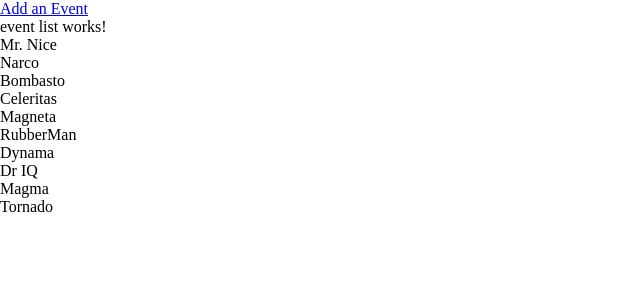
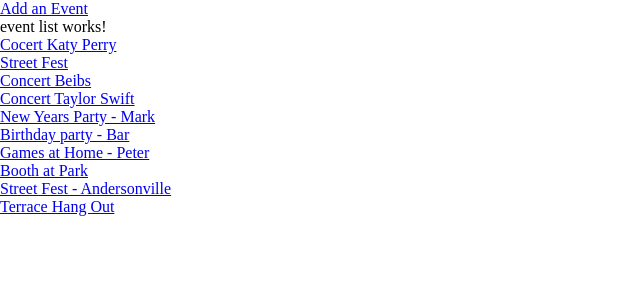
Before and after one commit to dhindurthy/event-scheduler-ng, an Angular app: page /event in a window 1280 px wide. Shown: the top 300 px of the page, without its empty margins (0-640 px from the left). Built offline with nearby package versions, Linux system fonts and the light colour scheme.

Commit message:
Completed adding route with routeParams

```diff
--- a/src/app/app-routing.module.ts
+++ b/src/app/app-routing.module.ts
@@ -3,6 +3,7 @@
 
 import { EventComponent } from './event/event.component';
 import { EventAddComponent } from './event-add/event-add.component';
+import { EventEditComponent } from './event-edit/event-edit.component';
 
 /**
  * [myRoutes Place where the routes to
@@ -14,6 +15,7 @@
   { path: '', redirectTo: '/event', pathMatch: 'full' },
   { path: 'event',  component: EventComponent },
   { path: 'event-add',  component: EventAddComponent },
+  { path: 'event-edit/:id',  component: EventEditComponent },
 ];
 
 /**
--- a/src/app/app.module.ts
+++ b/src/app/app.module.ts
@@ -4,12 +4,13 @@
 import { HttpModule } from '@angular/http';
 
 import { AppComponent } from './app.component';
-import {enableProdMode} from '@angular/core';
+import { enableProdMode } from '@angular/core';
 import { EventComponent } from './event/event.component';
 import { EventAddComponent } from './event-add/event-add.component';
 import { EventService } from './event.service';
 
 import { AppRoutingModule } from './app-routing.module';
+import { EventEditComponent } from './event-edit/event-edit.component';
 
 /**
  * [enableProdMode To enable the production mode]
@@ -27,7 +28,8 @@
   declarations: [ /** All the components need to be declared here**/
     AppComponent,
     EventComponent,
-    EventAddComponent
+    EventAddComponent,
+    EventEditComponent
   ],
   imports: [ /** All the angular modules need to be imported here**/
     BrowserModule,
--- a/src/app/event-add/event-add.component.ts
+++ b/src/app/event-add/event-add.component.ts
@@ -1,4 +1,5 @@
 import { Component, OnInit } from '@angular/core';
+import { Event } from '../event';
 
 @Component({
   selector: 'app-event-add',
--- a/src/app/event.service.ts
+++ b/src/app/event.service.ts
@@ -18,4 +18,9 @@
     return Promise.resolve(EVENTSDATA);
   }
 
+  getEvent(id: number): Promise<Event> {
+    return this.getEvents()
+               .then(events => events.find(event => event.id === id));
+  }
+
 }
--- a/src/app/event/event.component.html
+++ b/src/app/event/event.component.html
@@ -1,7 +1,8 @@
 <a routerLink="/event-add" routerLinkActive="active">Add an Event</a>
 <div class="events-container">
-	event list works!
-  <div *ngFor="let event of events"> <!--(click)="onSelect(event)"-->
+	event list works! <br>
+  <a *ngFor="let event of events" [routerLink]="['/event-edit', event.id]"> <!--(click)="onSelect(event)"-->
     <span> {{event.name}} </span>
-  </div>
+    <br>
+  </a>
 </div>
--- a/src/app/mock-events.ts
+++ b/src/app/mock-events.ts
@@ -7,14 +7,14 @@
  * @type {Event[]}
  */
 export const EVENTSDATA: Event[] = [
-  { id: 11, name: 'Mr. Nice' },
-  { id: 12, name: 'Narco' },
-  { id: 13, name: 'Bombasto' },
-  { id: 14, name: 'Celeritas' },
-  { id: 15, name: 'Magneta' },
-  { id: 16, name: 'RubberMan' },
-  { id: 17, name: 'Dynama' },
-  { id: 18, name: 'Dr IQ' },
-  { id: 19, name: 'Magma' },
-  { id: 20, name: 'Tornado' }
+  { id: 11, name: 'Cocert Katy Perry'},
+  { id: 12, name: 'Street Fest' },
+  { id: 13, name: 'Concert Beibs' },
+  { id: 14, name: 'Concert Taylor Swift' },
+  { id: 15, name: 'New Years Party - Mark' },
+  { id: 16, name: 'Birthday party - Bar' },
+  { id: 17, name: 'Games at Home - Peter' },
+  { id: 18, name: 'Booth at Park' },
+  { id: 19, name: 'Street Fest - Andersonville' },
+  { id: 20, name: 'Terrace Hang Out' }
 ];
```
